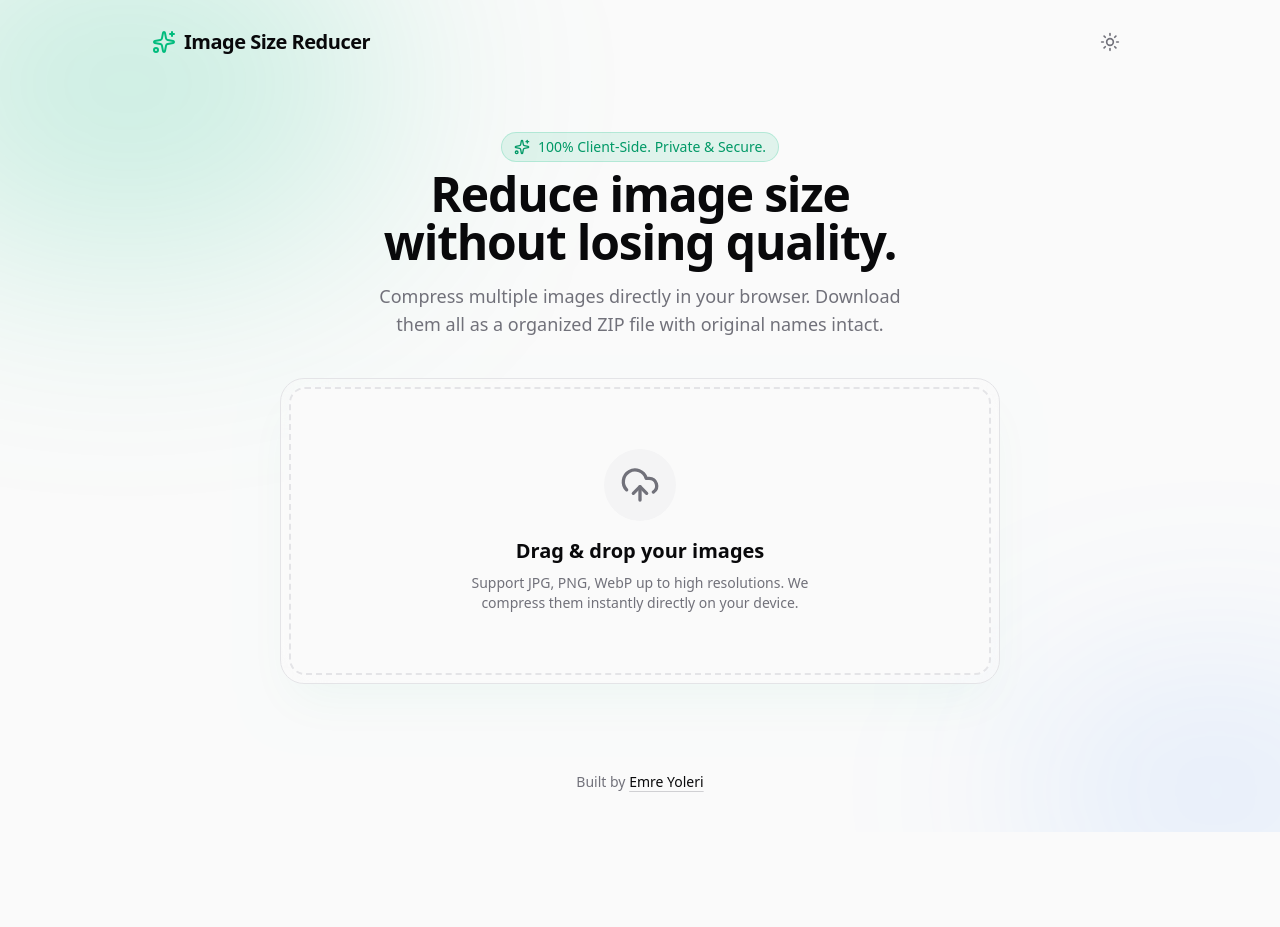
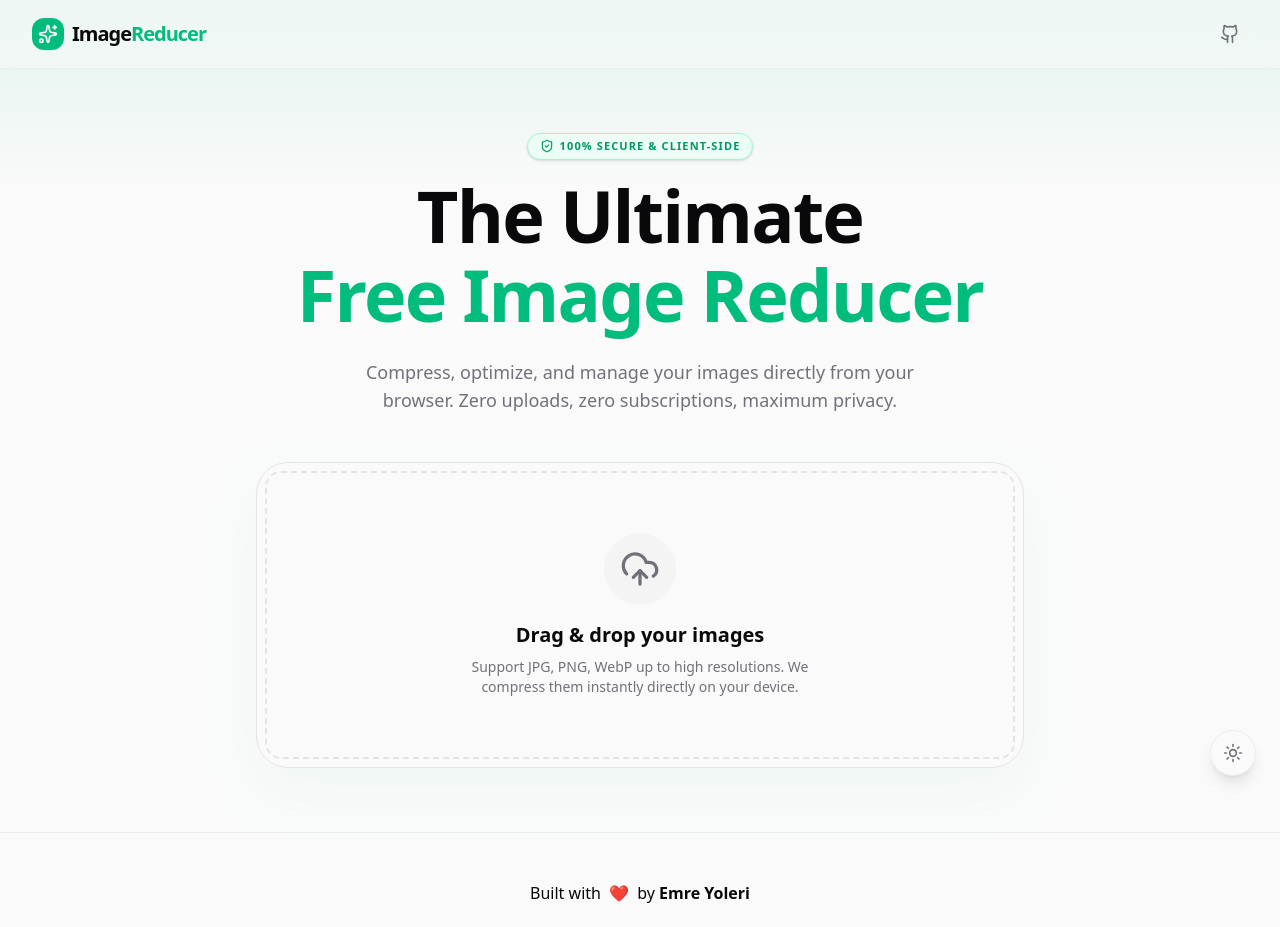
Before and after one commit to emreyoleridev/ultimate-image-size-reducer, a Next.js app: page / in a window 1280 px wide. Shown: the top 927 px of the page. Before the commit the page ends 832 px from the top, so only its background shows below. Built offline with nearby package versions, Linux system fonts and the light colour scheme.

Commit message:
feat: restructure UI to match new FileConverter inspired design

```diff
--- a/src/app/page.tsx
+++ b/src/app/page.tsx
@@ -8,7 +8,7 @@ import { Dropzone } from "@/components/ui/dropzone";
 import { ImageStat, ImageStatsList, formatBytes } from "@/components/ui/image-stats";
 import { ThemeToggle } from "@/components/theme-toggle";
 import { Button } from "@/components/ui/button";
-import { Download, Sparkles, Trash2, Github } from "lucide-react";
+import { Download, Sparkles, Trash2, Github, ShieldCheck, Coffee } from "lucide-react";
 import { motion, AnimatePresence } from "framer-motion";
 
 export default function Home() {
@@ -85,43 +85,60 @@ export default function Home() {
   const showSummary = stats.length > 0;
 
   return (
-    <div className="min-h-screen relative flex flex-col overflow-hidden">
+    <div className="min-h-screen relative flex flex-col overflow-hidden bg-background">
       {/* Background decoration elements */}
-      <div className="absolute top-[-10%] left-[-10%] w-[40%] h-[40%] bg-emerald-500/20 blur-[120px] rounded-full pointer-events-none" />
-      <div className="absolute bottom-[-10%] right-[-10%] w-[30%] h-[30%] bg-blue-500/10 blur-[100px] rounded-full pointer-events-none" />
+      <div className="absolute top-0 inset-x-0 h-96 bg-gradient-to-b from-emerald-500/10 via-transparent to-transparent pointer-events-none" />
 
       {/* Header */}
-      <header className="w-full max-w-5xl mx-auto flex items-center justify-between p-6 z-10">
-        <div className="flex items-center space-x-2 font-bold text-xl tracking-tight">
-          <Sparkles className="w-6 h-6 text-emerald-500" />
-          <span>Image Size Reducer</span>
+      <header className="w-full flex items-center justify-between px-6 xl:px-8 py-4 z-10 border-b border-border/40 bg-background/50 backdrop-blur-xl sticky top-0">
+        <div className="flex items-center space-x-2 font-black text-xl tracking-tighter">
+          <div className="bg-emerald-500 p-1.5 rounded-lg text-white">
+            <Sparkles className="w-5 h-5" />
+          </div>
+          <span className="text-foreground">
+            Image<span className="text-emerald-500">Reducer</span>
+          </span>
         </div>
-        <div className="flex items-center space-x-4">
-          <ThemeToggle />
+        <div className="flex items-center space-x-2">
+          <a
+            href="https://github.com/emreyoleridev"
+            target="_blank"
+            rel="noopener noreferrer"
+            className="p-2 text-muted-foreground hover:bg-black/5 dark:hover:bg-white/10 hover:text-foreground rounded-lg transition-colors"
+            title="GitHub Repository"
+          >
+            <Github className="w-5 h-5" />
+          </a>
         </div>
       </header>
 
       {/* Main Content */}
-      <main className="flex-1 w-full max-w-3xl mx-auto px-6 py-12 flex flex-col items-center justify-start z-10">
+      <main className="flex-1 w-full max-w-4xl mx-auto px-6 py-16 flex flex-col items-center justify-start z-10">
         <motion.div
-          initial={{ opacity: 0, y: 20 }}
+          initial={{ opacity: 0, y: 10 }}
           animate={{ opacity: 1, y: 0 }}
-          className="text-center mb-10 space-y-4"
+          className="text-center mb-12 space-y-4 flex flex-col items-center w-full"
         >
-          <div className="inline-flex items-center space-x-2 px-3 py-1 rounded-full bg-emerald-500/10 text-emerald-600 dark:text-emerald-400 text-sm font-medium mb-2 border border-emerald-500/20">
-            <Sparkles className="w-4 h-4" />
-            <span>100% Client-Side. Private & Secure.</span>
+          <div className="inline-flex items-center space-x-1.5 px-3 py-1 rounded-full bg-emerald-50 dark:bg-emerald-500/10 text-emerald-600 dark:text-emerald-400 text-[11px] font-bold tracking-widest mb-4 border border-emerald-200 dark:border-emerald-500/20 shadow-sm uppercase">
+            <ShieldCheck className="w-3.5 h-3.5" />
+            <span>100% SECURE & CLIENT-SIDE</span>
           </div>
-          <h1 className="text-4xl sm:text-5xl font-extrabold tracking-tight text-balance">
-            Reduce image size without losing quality.
+
+          <h1 className="text-5xl sm:text-7xl font-extrabold tracking-tight text-balance leading-[1.1] mb-2">
+            The Ultimate
+            <br />
+            <span className="text-emerald-500 dark:text-emerald-400">
+              Free Image Reducer
+            </span>
           </h1>
-          <p className="text-lg text-muted-foreground max-w-xl mx-auto text-balance">
-            Compress multiple images directly in your browser. Download them all as a organized ZIP file with original names intact.
+
+          <p className="text-base sm:text-lg text-muted-foreground font-medium max-w-2xl mx-auto text-balance mt-4">
+            Compress, optimize, and manage your images directly from your browser. Zero uploads, zero subscriptions, maximum privacy.
           </p>
         </motion.div>
 
-        <div className="w-full space-y-6">
-          <div className="bg-card/50 backdrop-blur-xl border rounded-3xl p-2 shadow-2xl shadow-emerald-500/5">
+        <div className="w-full max-w-3xl space-y-6">
+          <div className="bg-card/50 backdrop-blur-xl border rounded-[2rem] p-2 shadow-2xl shadow-emerald-500/5">
             <Dropzone onFilesSelected={processImages} disabled={isProcessing} />
           </div>
 
@@ -133,7 +150,7 @@ export default function Home() {
                 exit={{ opacity: 0, height: 0 }}
                 className="overflow-hidden"
               >
-                <div className="flex items-center justify-between p-4 bg-muted/50 rounded-2xl border">
+                <div className="flex items-center justify-between p-4 bg-muted/50 rounded-2xl border mt-8">
                   <div className="space-y-1">
                     <p className="text-sm font-medium">Batch Summary</p>
                     <p className="text-xs text-muted-foreground">
@@ -171,19 +188,40 @@ export default function Home() {
         </div>
       </main>
 
-      <footer className="w-full py-10 flex flex-col items-center justify-center space-y-2 text-sm text-muted-foreground z-10">
-        <p>
-          Built by{" "}
+      {/* Footer */}
+      <footer className="w-full py-12 flex flex-col items-center justify-center space-y-6 text-sm text-muted-foreground z-10 border-t border-border/50 mt-auto bg-background/50">
+        <p className="font-medium text-foreground text-sm sm:text-base">
+          Built with <span className="text-red-500 mx-1">❤️</span> by <strong>Emre Yoleri</strong>
+        </p>
+
+        <div className="flex items-center justify-center space-x-4 flex-wrap gap-y-3">
           <a
             href="https://github.com/emreyoleridev"
             target="_blank"
             rel="noopener noreferrer"
-            className="font-medium text-foreground underline decoration-muted-foreground/30 underline-offset-4 hover:decoration-foreground transition-all"
+            className="inline-flex items-center justify-center h-10 px-5 rounded-full border border-border bg-background hover:bg-muted font-medium transition-colors text-foreground shadow-sm"
           >
-            Emre Yoleri
+            <Github className="w-4 h-4 mr-2 text-foreground" />
+            GitHub
           </a>
-        </p>
+          <a
+            href="https://buymeacoffee.com/emreyoleridev"
+            target="_blank"
+            rel="noopener noreferrer"
+            className="inline-flex items-center justify-center h-10 px-5 rounded-full border border-amber-200 bg-amber-50 text-amber-900 hover:bg-amber-100 dark:border-amber-900/40 dark:bg-amber-950/30 dark:text-amber-400 dark:hover:bg-amber-900/50 font-medium transition-colors shadow-sm"
+          >
+            <Coffee className="w-4 h-4 mr-2" />
+            Buy Me a Coffee
+          </a>
+        </div>
       </footer>
+
+      {/* Floating Theme Toggle */}
+      <div className="fixed bottom-6 right-6 z-50">
+        <div className="bg-background border border-border/50 shadow-lg rounded-full overflow-hidden [&>button]:rounded-full [&>button]:p-3">
+          <ThemeToggle />
+        </div>
+      </div>
     </div>
   );
 }
```
Also changed, not shown: 1 other file (tests, documents, lock files or other folders).
